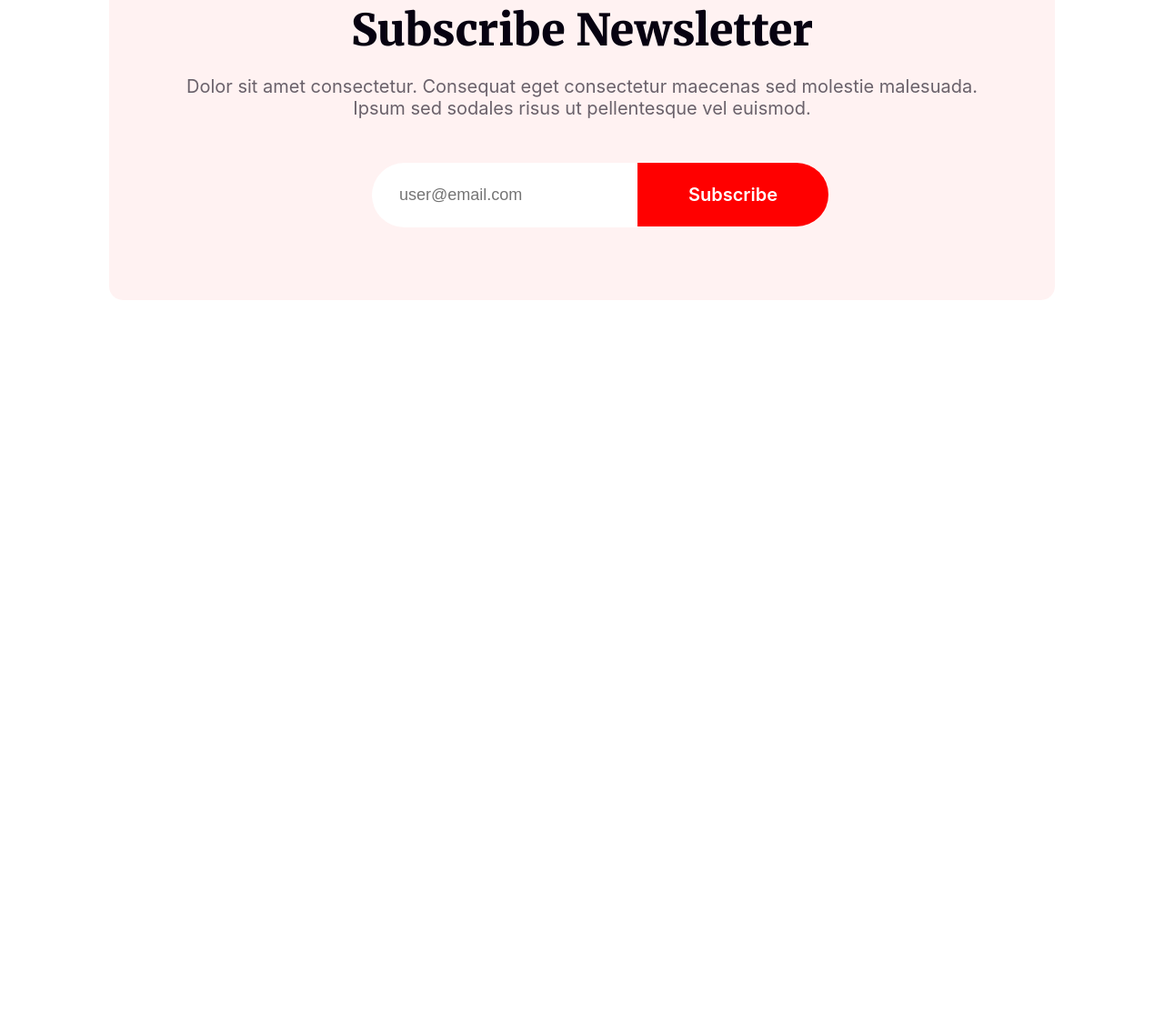
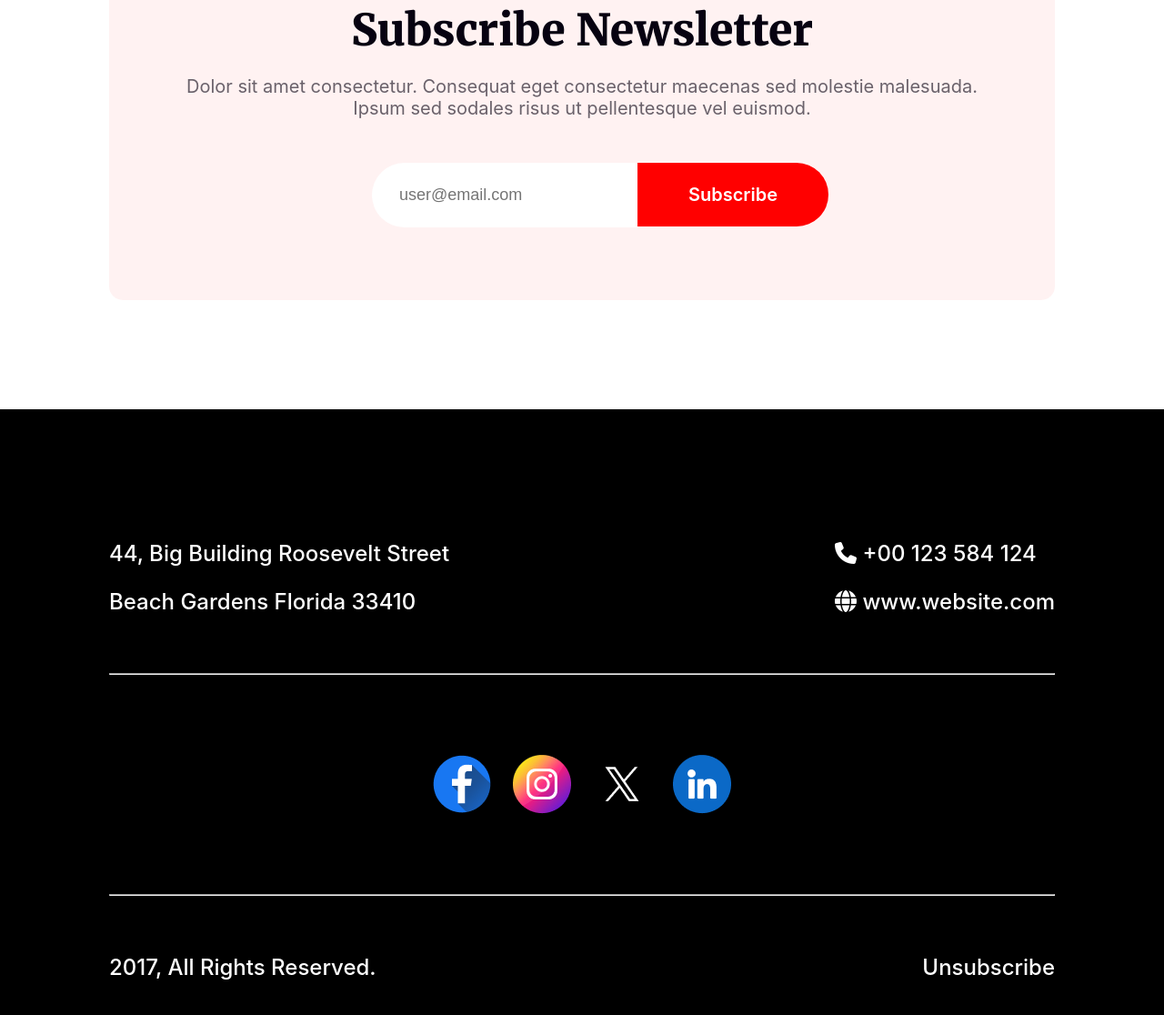
Before and after one commit to Mahmud-Hasan-Khan/newYearNewMission, a plain HTML site: page index.html in a window 1280 px wide. Shown: the part 4848-5964 px from the top of the page at 91% size. Before the commit the page ends 5178 px from the top, so only its background shows below. Drawn offline with Linux system fonts and the light colour scheme.

Commit message:
footer done

```diff
--- a/index.html
+++ b/index.html
@@ -12,6 +12,8 @@
     <link
         href="https://fonts.googleapis.com/css2?family=Merriweather:ital,wght@0,300;0,400;0,700;0,900;1,300;1,400;1,700;1,900&family=Open+Sans:ital,wght@0,300..800;1,300..800&display=swap"
         rel="stylesheet">
+    <!-- Font Awesome -->
+    <script src="https://kit.fontawesome.com/b17f29bb9a.js" crossorigin="anonymous"></script>
 </head>
 
 <body>
@@ -82,12 +84,51 @@
             <h3>Subscribe Newsletter</h3>
             <p>Dolor sit amet consectetur. Consequat eget consectetur maecenas sed molestie malesuada. <br> Ipsum sed
                 sodales risus ut pellentesque vel euismod.</p>
-                <div class="input-field">
-                    <input type="email" name="" id="email-field" placeholder="user@email.com">
-                    <input id="btn-subscribe" type="submit" value="Subscribe">
-                </div>
+            <div class="input-field">
+                <input type="email" name="" id="email-field" placeholder="user@email.com">
+                <input id="btn-subscribe" type="submit" value="Subscribe">
+            </div>
         </section>
     </main>
+    <footer>
+        <div class="first-row">
+            <div>
+                <div>
+                    <p>44, Big Building Roosevelt Street </p>
+                </div>
+                <div>
+                    <p>Beach Gardens Florida 33410</p>
+                </div>
+            </div>
+
+            <div class="contact">
+                <div>
+                    <p><i class="fa-solid fa-phone"></i> +00 123 584 124</p>
+                </div>
+                <div>
+                    <p><i class="fa-solid fa-globe"></i> www.website.com</p>
+                </div>
+            </div>
+        </div>
+        <div class="second-row">
+            <hr>
+            <div class="second-row-img">
+                <img src="/images/Facebook.png" alt="">
+                <img src="/images/Instagram.png" alt="">
+                <img src="/images/Twitter.png" alt="">
+                <img src="/images/Linkedin.png" alt="">
+            </div>
+            <hr>
+        </div>
+        <div class="third-row">
+            <div>
+                <p>2017, All Rights Reserved.</p>
+            </div>
+            <div>
+                <p>Unsubscribe</p>
+            </div>
+        </div>
+    </footer>
 </body>
 
 </html>
--- a/style.css
+++ b/style.css
@@ -296,3 +296,35 @@ body {
     text-align: center;
     color: #fff;
 }
+
+footer{
+    background-color: black;
+    margin-top: 120px;
+    padding: 120px;
+    font-family: Inter;
+    font-size: 24px;
+    font-weight: 500;
+    color: #fff;
+}
+
+.first-row{
+    display: flex;
+    justify-content: space-between;
+}
+
+.second-row hr{
+    margin: 40px 0;
+    background-color: #ffffff26 15%;
+}
+
+.second-row-img{
+    display: flex;
+    justify-content: center;
+    padding: 48px 0;
+    gap: 24px;
+}
+
+.third-row{
+    display: flex;
+    justify-content: space-between;
+}
```
